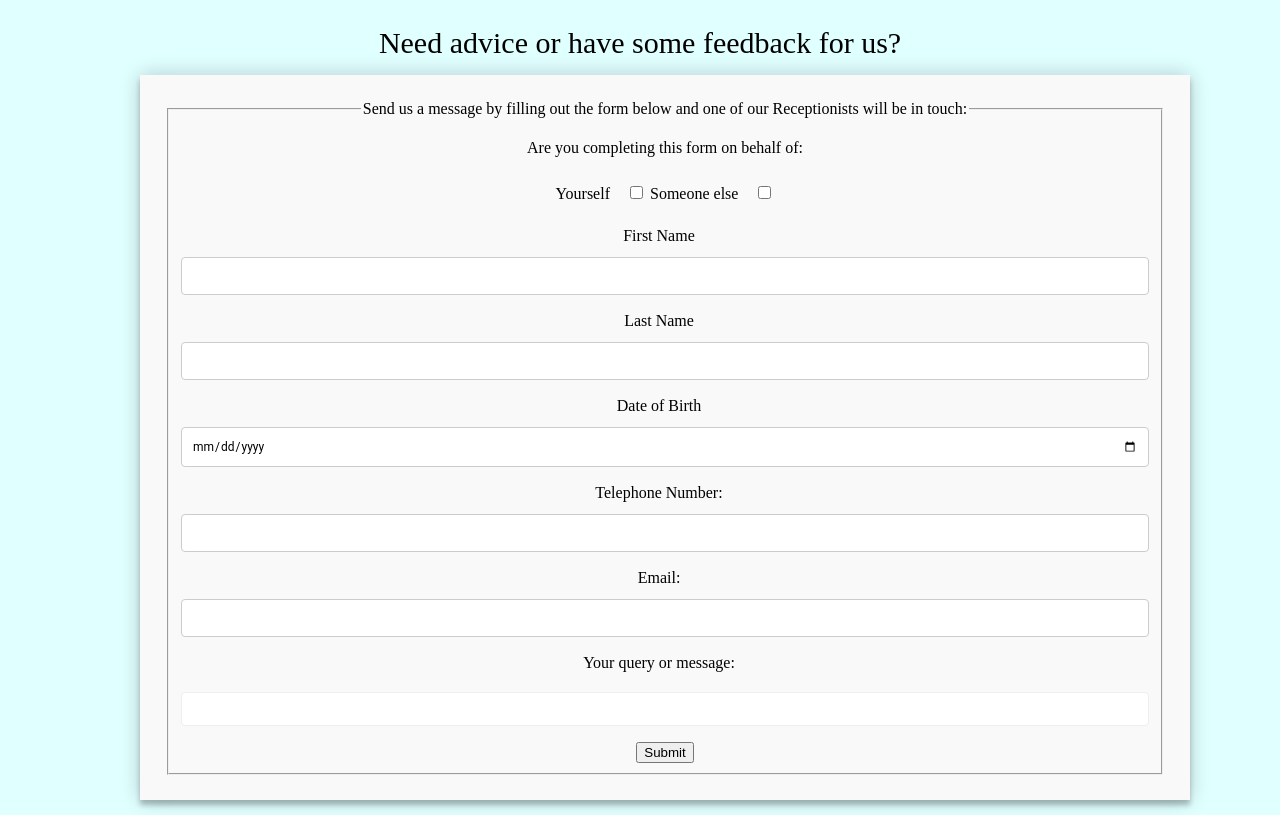
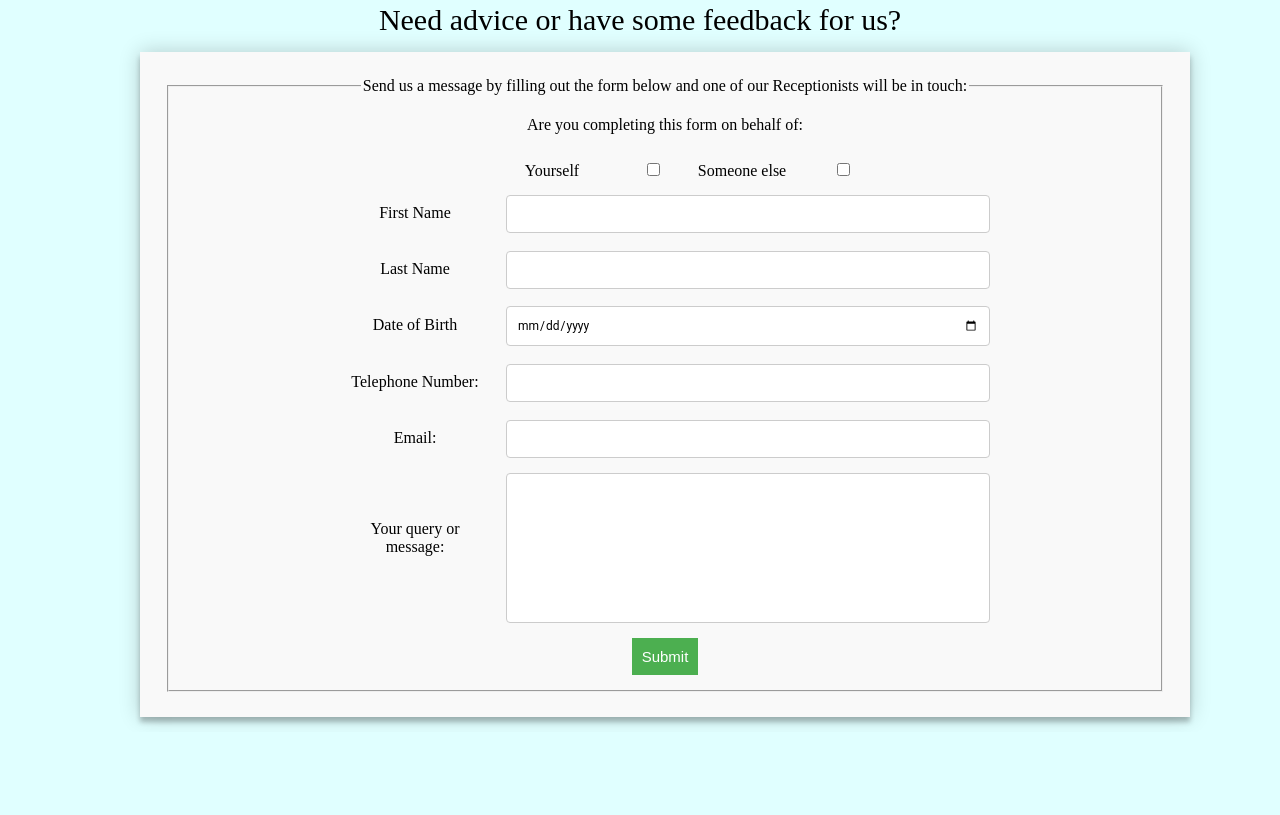
Before and after one commit to nandinip92/css-key-concepts, a plain HTML site: page index.html in a window 1280 px wide. Shown: the part 1652-2467 px from the top of the page. After the commit the page ends 2384 px from the top, so only its background shows below. Drawn offline with Linux system fonts and the light colour scheme.

Commit message:
Styling button

```diff
--- a/style.css
+++ b/style.css
@@ -80,7 +80,7 @@ li a:hover {
 }
 
 #covid_update {
-  width: 700px;
+  max-width: 1200px;
   padding: 7px;
   border: 6px solid brown;
   margin: 70px;
@@ -145,6 +145,9 @@ li a:hover {
   font-weight: 300;
   margin-bottom: 10px;
 }
+#form div {
+  margin-bottom: 10px;
+}
 
 #feedback-form {
   background: #f9f9f9;
@@ -158,6 +161,7 @@ li a:hover {
 
 #feedback-form label {
   padding: 12px 12px 12px 0;
+  width: 150px;
   display: inline-block;
 }
 
@@ -175,7 +179,7 @@ li a:hover {
 #feedback-form input[type="tel"],
 #feedback-form input[type="date"],
 #feedback-form input[type="text"] {
-  width: 100%;
+  width: 50%;
   border: 1px solid #ccc;
   border-radius: 4px;
   box-sizing: border-box;
@@ -185,12 +189,24 @@ li a:hover {
 }
 
 #feedback-form input[id="message"] {
-  width: 100%;
+  width: 50%;
+  height: 150px;
   padding: 8px;
-  border: 1px solid #eeeeee;
-  border-radius: 4px;
-  box-sizing: border-box;
-  margin-top: 8px;
-  margin-bottom: 16px;
-  resize: vertical;
 }
+
+#feedback-form input[type="submit"] {
+  cursor: pointer;
+  border: none;
+  background: #4caf50;
+  color: #fff;
+  margin: 0 0 5px;
+  padding: 10px;
+  font-size: 15px;
+}
+
+#feedback-form input[type="submit"]:hover {
+  background: #43a047;
+  /* -webkit-transition: background 0.3s ease-in-out;
+  -moz-transition: background 0.3s ease-in-out;
+  transition: background-color 0.3s ease-in-out; */
+}
```
